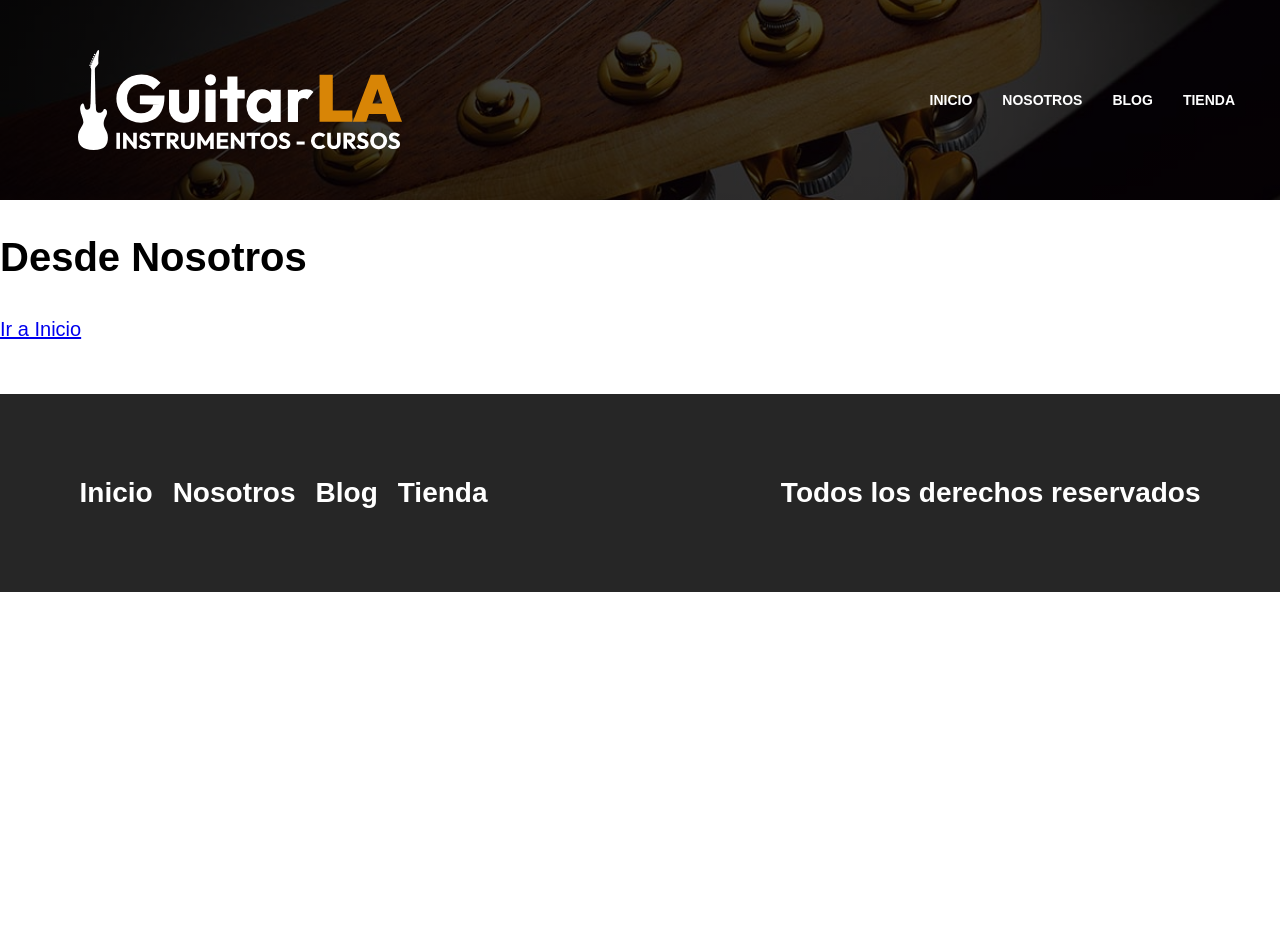
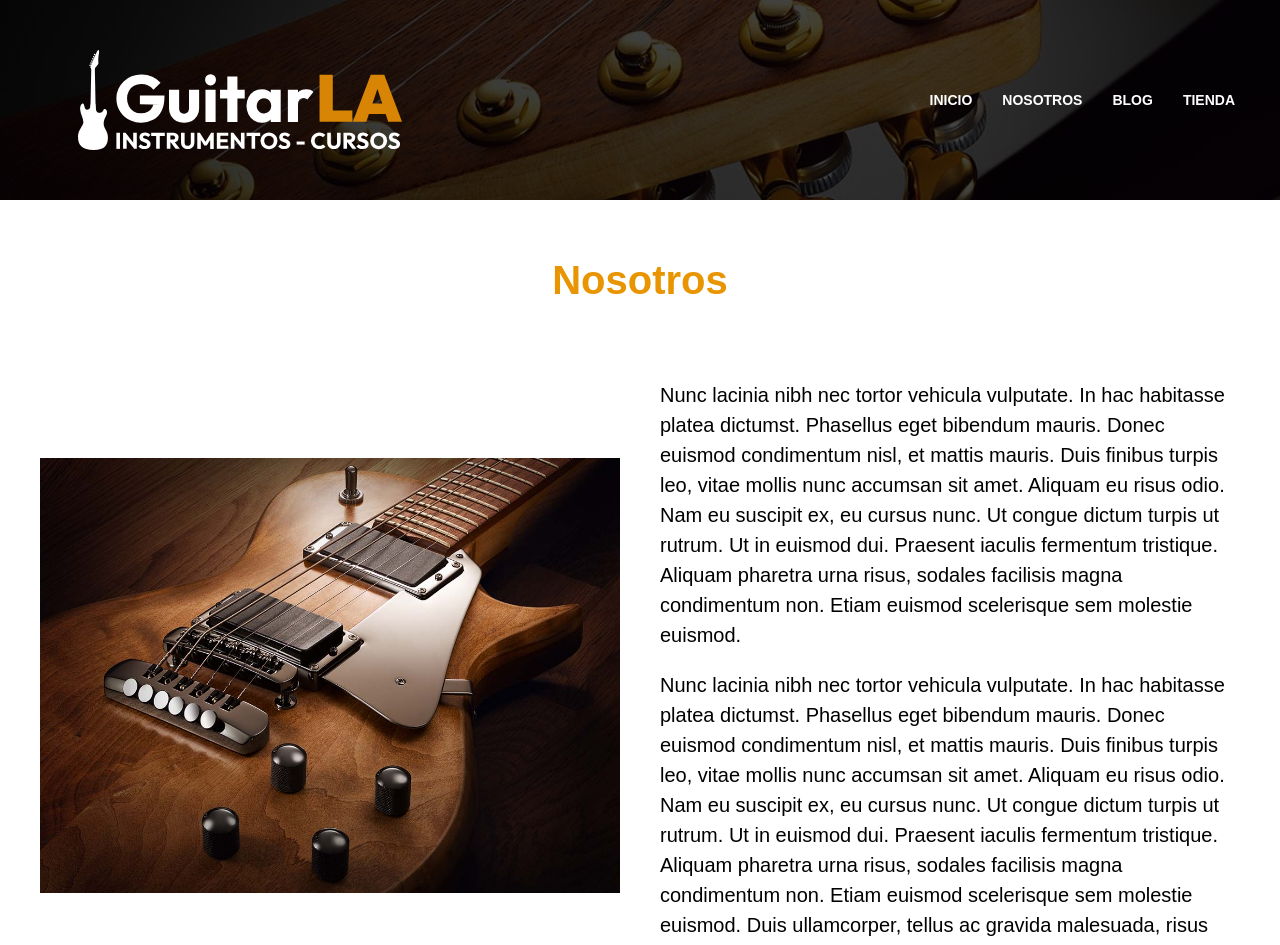
Before and after one commit to UrielQuiroz/Guitars, a Next.js app in the folder guitars/: page /nosotros in a window 1280 px wide. Shown: the top 945 px of the page. Before the commit the page ends 800 px from the top, so only its background shows below. Built offline with nearby package versions, Linux system fonts and the light colour scheme.

Commit message:
Sección Nosotros
Se creo el contenido que se mostrara la parte de "Nosotros"

```diff
--- a/guitars/pages/nosotros.js
+++ b/guitars/pages/nosotros.js
@@ -1,17 +1,45 @@
-import React from 'react';
-import Link from 'next/link';
-import Layout from '../components/Layout';
+import React from "react";
+import Image from 'next/image';
+import Layout from "../components/Layout";
+import styles from '../styles/Nosotros.module.css';
 
 const Nosotros = () => {
-    return (
-        <Layout
-            pagina="Nosotros">
+  return (
+    <Layout pagina="Nosotros">
+      <main className="contenedor">
+        <h2 className="heading">Nosotros</h2>
 
-                <h1>Desde Nosotros</h1>
-                <Link href='/' >Ir a Inicio</Link>
+            <div className={styles.contenido}>
 
-        </Layout>
-    )
-}
+                <Image layout="responsive" width={600} height={450} src='/img/nosotros.jpg' alt="Imagen sobre nosotros" />
 
-export default Nosotros
+                <div>
+                    <p>Nunc lacinia nibh nec tortor vehicula vulputate. In hac habitasse
+                        platea dictumst. Phasellus eget bibendum mauris. Donec euismod
+                        condimentum nisl, et mattis mauris. Duis finibus turpis leo, vitae
+                        mollis nunc accumsan sit amet. Aliquam eu risus odio. Nam eu
+                        suscipit ex, eu cursus nunc. Ut congue dictum turpis ut rutrum. Ut
+                        in euismod dui. Praesent iaculis fermentum tristique. Aliquam
+                        pharetra urna risus, sodales facilisis magna condimentum non. Etiam
+                        euismod scelerisque sem molestie euismod.</p>
+
+                    <p>Nunc lacinia nibh nec tortor vehicula vulputate. In hac habitasse
+                        platea dictumst. Phasellus eget bibendum mauris. Donec euismod
+                        condimentum nisl, et mattis mauris. Duis finibus turpis leo, vitae
+                        mollis nunc accumsan sit amet. Aliquam eu risus odio. Nam eu
+                        suscipit ex, eu cursus nunc. Ut congue dictum turpis ut rutrum. Ut
+                        in euismod dui. Praesent iaculis fermentum tristique. Aliquam
+                        pharetra urna risus, sodales facilisis magna condimentum non. Etiam
+                        euismod scelerisque sem molestie euismod. Duis ullamcorper, tellus
+                        ac gravida malesuada, risus nulla iaculis augue, sit amet auctor est
+                        augue a ex.</p>
+                </div>
+
+            </div>
+
+      </main>
+    </Layout>
+  );
+};
+
+export default Nosotros;
--- /dev/null
+++ b/guitars/styles/Nosotros.module.css
@@ -0,0 +1,11 @@
+.contenido {
+    display: grid;
+    gap: 4rem;
+}
+
+@media (min-width: 768px) {
+    .contenido {
+        grid-template-columns: repeat(2, 1fr);
+        align-items: center;
+    }
+}
```
